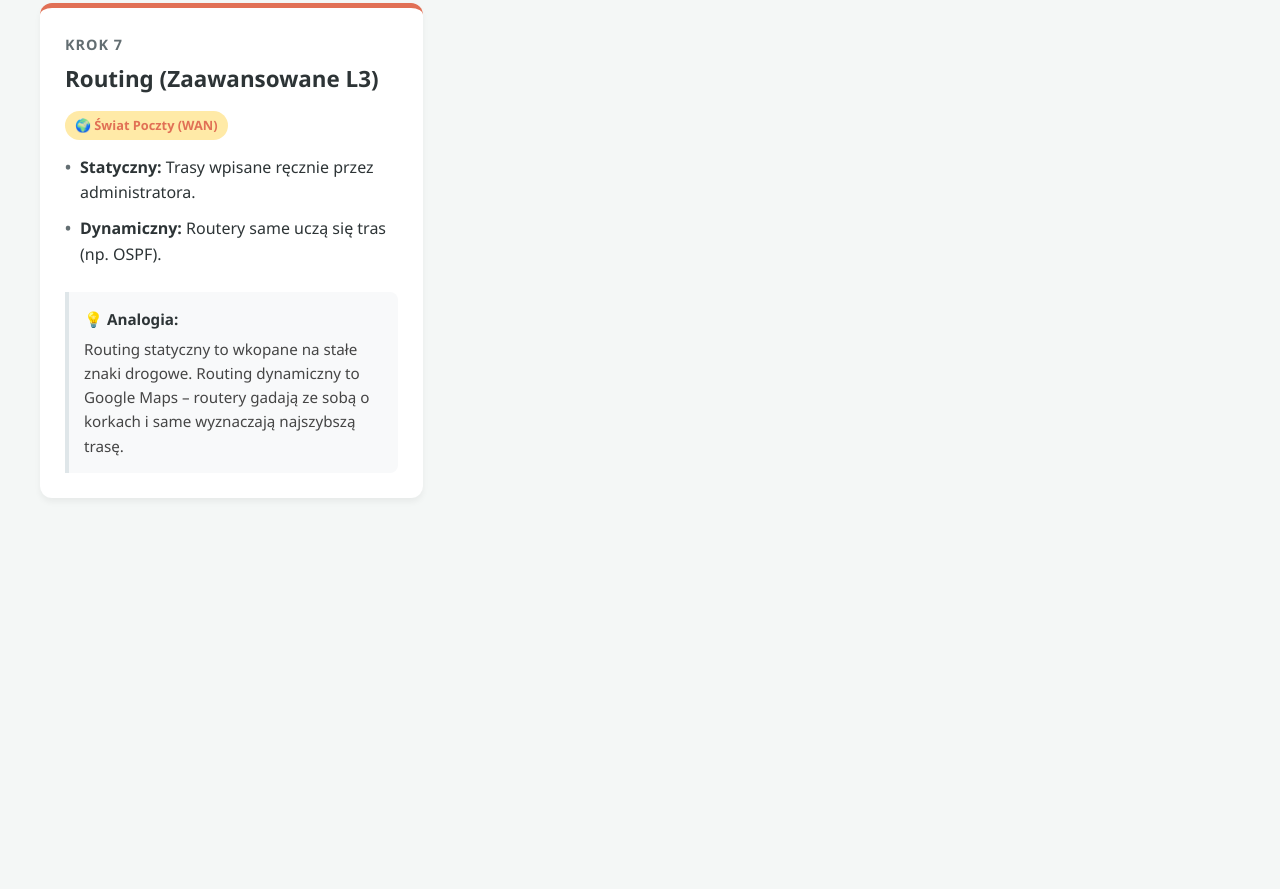
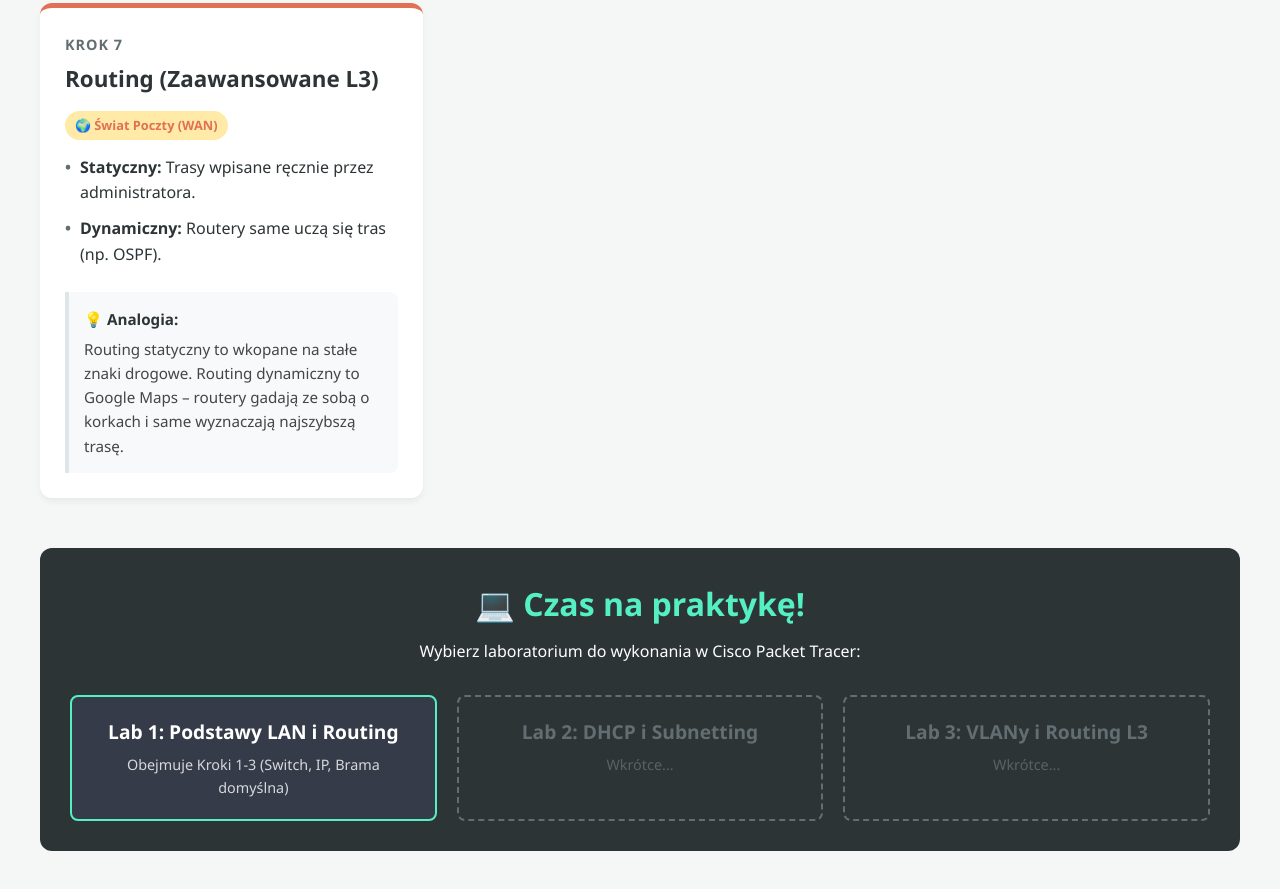
Before and after one commit to m1981/praktyki-inf02, a plain HTML site: page index.html in a window 1280 px wide. Shown: the part 1286-2175 px from the top of the page. Before the commit the page ends 1804 px from the top, so only its background shows below. Drawn offline with Linux system fonts and the light colour scheme.

Commit message:
Add section for lab exercises with links

```diff
--- a/index.html
+++ b/index.html
@@ -325,6 +325,30 @@
         </div>
 
     </main>
+<!-- SEKCJA Z LINKAMI DO ĆWICZEŃ -->
+    <section class="labs-section">
+        <h2>💻 Czas na praktykę!</h2>
+        <p>Wybierz laboratorium do wykonania w Cisco Packet Tracer:</p>
 
+        <div class="labs-grid">
+            <!-- KAFELEK 1: Aktywny link do Twoich ćwiczeń -->
+            <a href="cwiczenia.html" class="lab-link-card">
+                <span class="lab-title">Lab 1: Podstawy LAN i Routing</span>
+                <span class="lab-desc">Obejmuje Kroki 1-3 (Switch, IP, Brama domyślna)</span>
+            </a>
+
+            <!-- KAFELEK 2: Przygotowany na przyszłość (nieaktywny) -->
+            <a href="#" class="lab-link-card disabled">
+                <span class="lab-title">Lab 2: DHCP i Subnetting</span>
+                <span class="lab-desc">Wkrótce...</span>
+            </a>
+
+            <!-- KAFELEK 3: Przygotowany na przyszłość (nieaktywny) -->
+            <a href="#" class="lab-link-card disabled">
+                <span class="lab-title">Lab 3: VLANy i Routing L3</span>
+                <span class="lab-desc">Wkrótce...</span>
+            </a>
+        </div>
+    </section>
 </body>
 </html>
```
